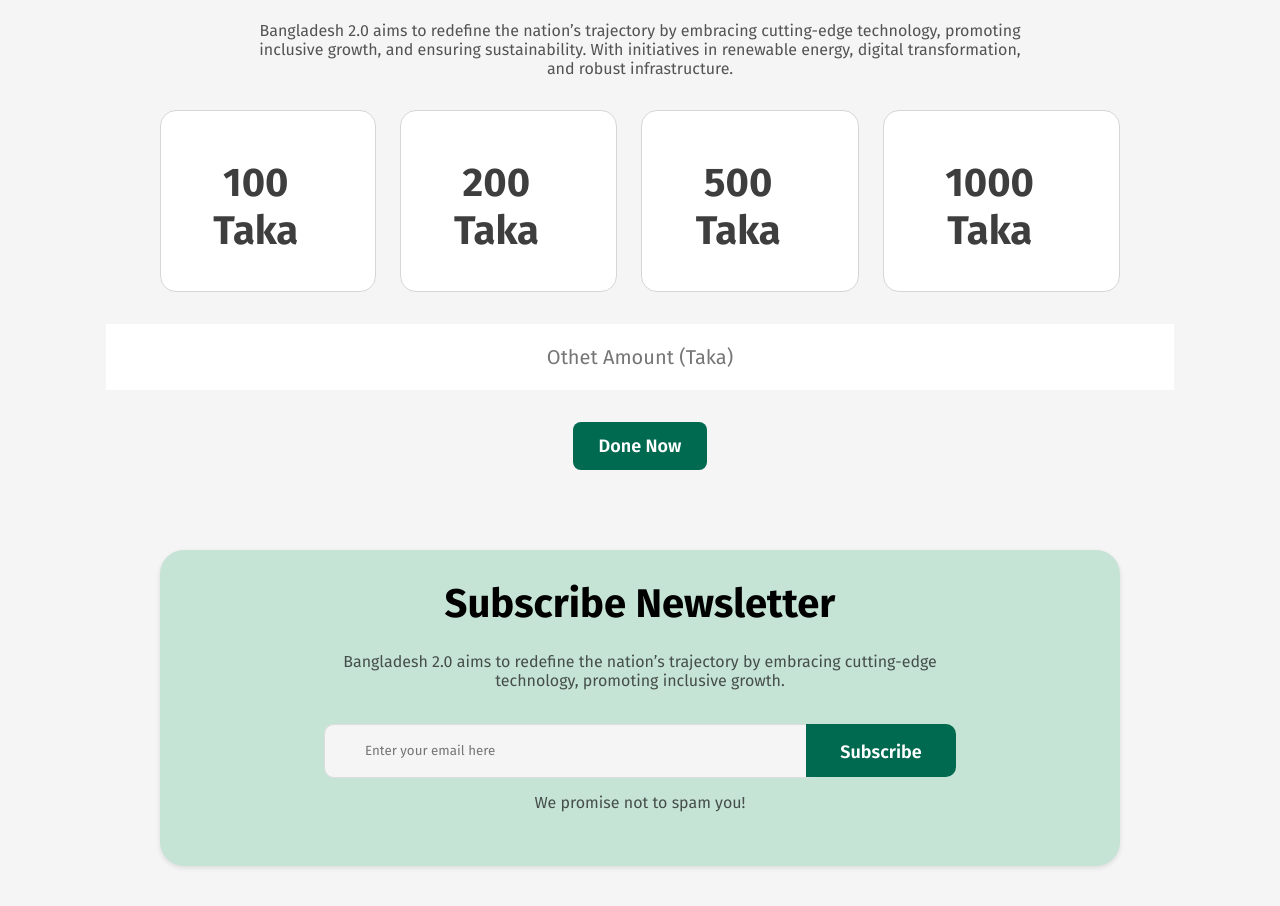
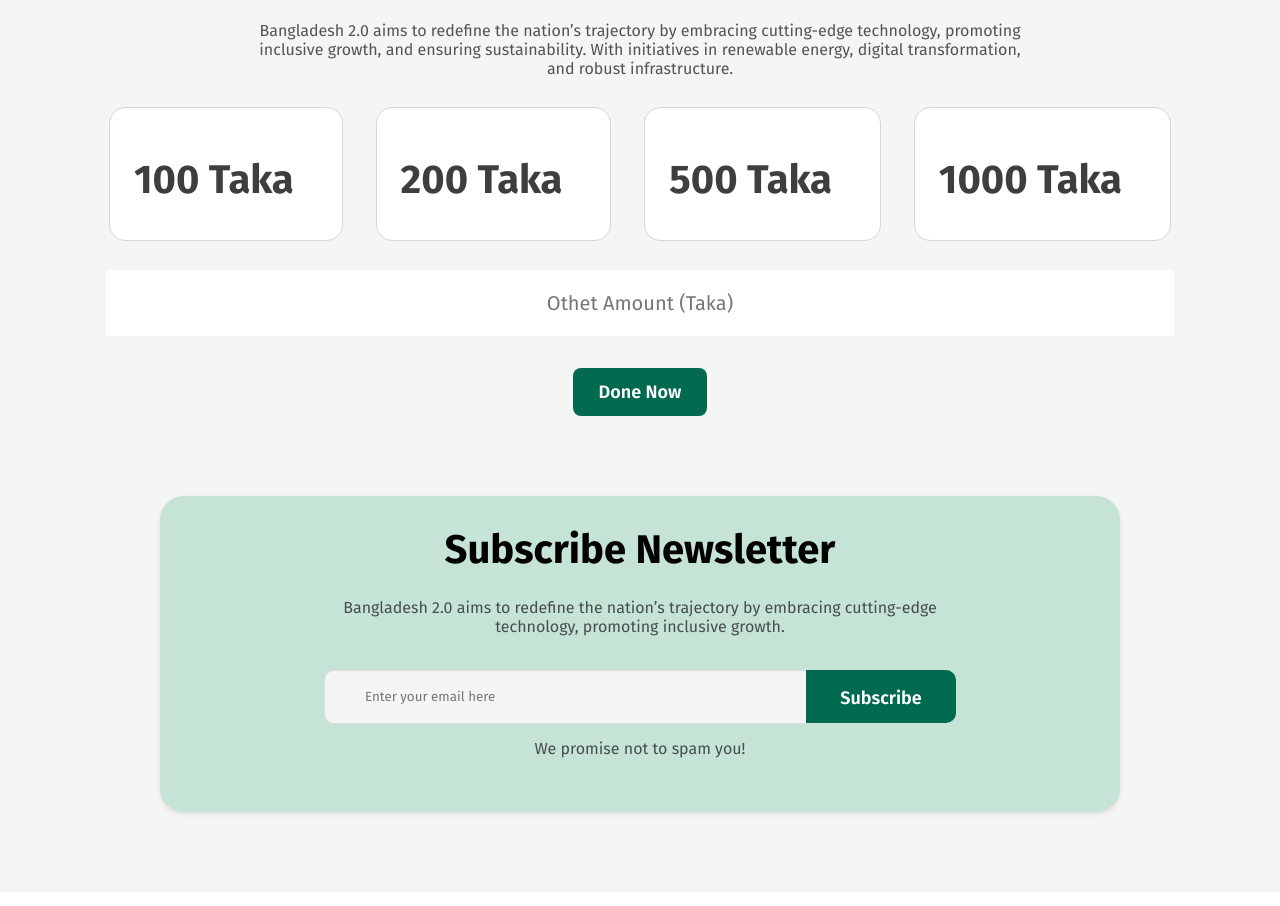
Before and after one commit to sajeeb5523/B11--assignment1, a plain HTML site: page index.html in a window 1280 px wide. Shown: the part 3071-3977 px from the top of the page. Drawn offline with Linux system fonts and the light colour scheme.

Commit message:
html css code done

```diff
--- a/styles/styles.css
+++ b/styles/styles.css
@@ -297,8 +297,11 @@ nav{
 .donate_box{
     display: flex;
     gap: 24px;
-    text-align: center;
-    justify-content: space-evenly;
+    height: 128px;
+    margin: 0 auto;
+    width: 1071px;
+    align-items: center;
+    justify-content: space-around;
     margin-bottom: 32px;
 }
 
```
